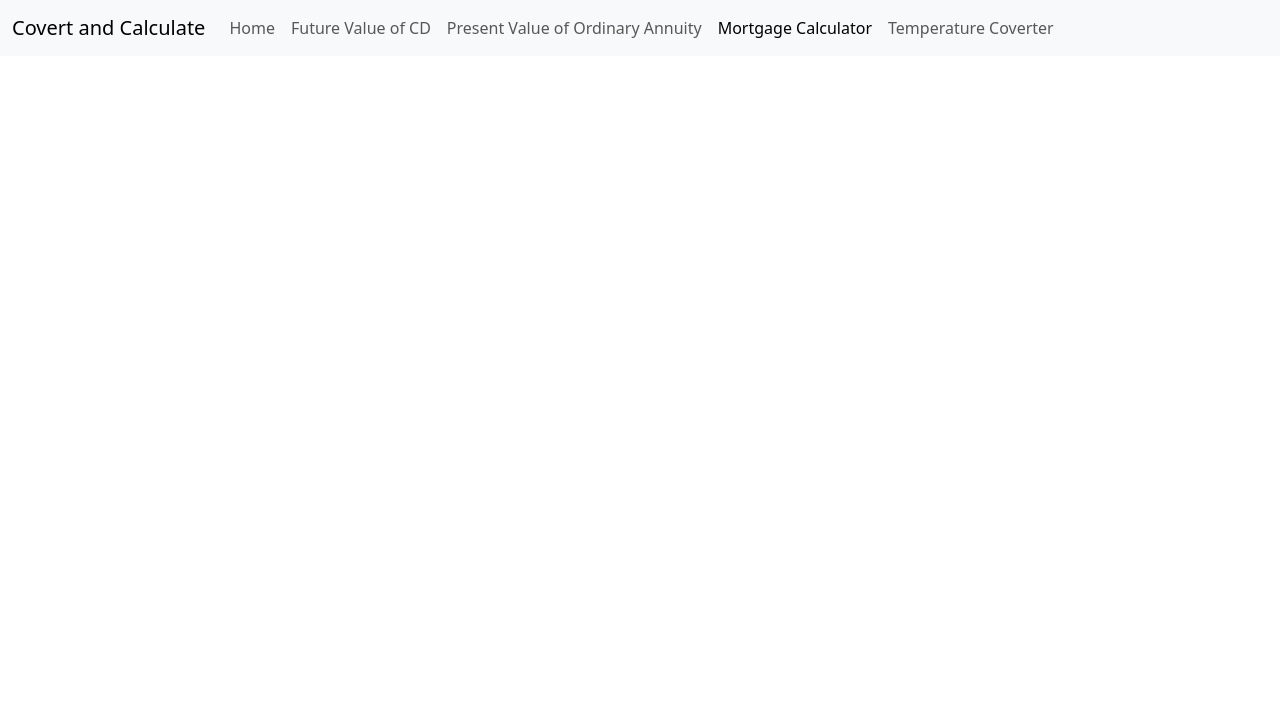
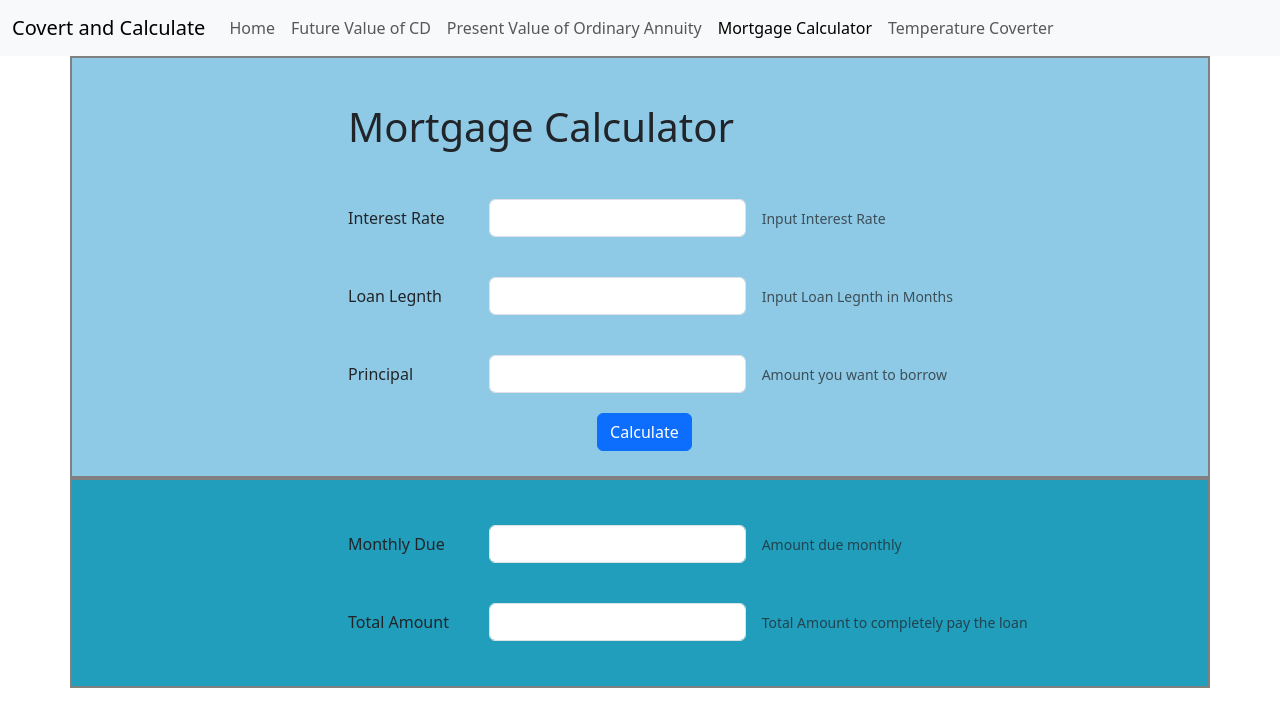
Before and after one commit to LeilaC1/Week3-project, a plain HTML site: page mortage.html in a window 1280 px wide. Drawn offline with nearby package versions, Linux system fonts and the light colour scheme.

Commit message:
did mmortage but output isn't displaying

```diff
--- a/mortage.html
+++ b/mortage.html
@@ -45,3 +45,115 @@
 
 
     </header>
+    <main>
+    <section class="container" style= "padding-left: 20%; " id="cal">
+        <div class="row">
+            <div class="col">
+                <h1>Mortgage Calculator</h1>
+            </div>
+        </div>
+        <div class="row g-3 align-items-center">
+            <div class="col-sm-2">
+              <label for="inputInterest" class="col-form-label">Interest Rate</label>
+            </div>
+            <div class="col-auto">
+              <input type="number" id="inputInterest" class="form-control" aria-describedby="inputInterestHelp">
+            </div>
+            <div class="col-auto">
+              <span id="inputInterestHelp" class="form-text">
+                Input Interest Rate
+              </span>
+            </div>
+          </div>
+          <div class="row g-3 align-items-center">
+            <div class="col-sm-2">
+              <label for="inputLoan" class="col-form-label">Loan Legnth</label>
+            </div>
+            <div class="col-auto">
+              <input type="number" id="inputLoan" class="form-control" aria-describedby="inputLoanHelp">
+            </div>
+            <div class="col-auto">
+              <span id="inputLoanHelp" class="form-text">
+                Input Loan Legnth in Months
+              </span>
+            </div>
+          </div>
+          <div class="row g-3 align-items-center">
+            <div class="col-sm-2">
+              <label for="inputPrincipal" class="col-form-label">Principal</label>
+            </div>
+            <div class="col-auto">
+              <input type="number" id="inputPrincipal" class="form-control" aria-describedby="inputPrincipalHelp">
+            </div>
+            <div class="col-auto">
+              <span id="inputPrincipalHelp" class="form-text">
+               Amount you want to borrow
+              </span>
+            </div>
+          </div>
+          <!--buttons-->
+          <div style="padding-left: 31%;">
+            <input class="btn btn-primary" id="calculateBtn" type="button" value="Calculate"/>
+            </div>
+    </section>
+
+
+          <!--output-->
+          <section>
+<div class="container" id="cal2" style= "padding-left: 20%;">
+    <div class="row g-3 align-items-center">
+        <div class="col-sm-2">
+          <label  for="answerField1" class="col-form-label">Monthly Due</label>
+        </div>
+        <div class="col-auto">
+          <input type="output1" id="answerField1" readonly class="form-control" aria-describedby="answerField1Help">
+        </div>
+        <div class="col-auto">
+          <span id="answerField1Help" class="form-text">
+         Amount due monthly
+          </span>
+        </div>
+      </div>
+      <div class="row g-3 align-items-center">
+        <div class="col-sm-2">
+          <label  for="answerField2" class="col-form-label">Total Amount </label>
+        </div>
+        <div class="col-auto">
+          <input type="output2" id="answerField2" class="form-control" aria-describedby="answerField2Help">
+        </div>
+        <div class="col-auto">
+          <span id="answerField2Help" class="form-text">
+            Total Amount to completely pay the loan
+          </span>
+        </div>
+      </div>
+
+
+    </div>
+</section>
+</div>
+
+
+
+    </main>
+
+
+    <script src="https://cdn.jsdelivr.net/npm/bootstrap@5.3.2/dist/js/bootstrap.bundle.min.js"
+        integrity="sha384-C6RzsynM9kWDrMNeT87bh95OGNyZPhcTNXj1NW7RuBCsyN/o0jlpcV8Qyq46cDfL"
+        crossorigin="anonymous"></script>
+    <script src="scripts/mortage.js"></script>
+
+
+
+
+
+
+</main>
+
+
+
+
+
+
+
+</body>
--- /dev/null
+++ b/scripts/mortage.js
@@ -0,0 +1,32 @@
+"use strict";
+
+window.onload = init;
+
+function init() {
+    const calculateBtn = document.getElementById("calculateBtn");
+    calculateBtn.onclick = onCalculateBtnClicked;
+}
+
+function onCalculateBtnClicked() {
+    const inputInterest = document.getElementById("inputInterest");
+    const inputLoan = document.getElementById("inputLoan");
+    const inputPrincipal = document.getElementById("inputPrincipal")
+    const answerField1 = document.getElementById("answerField1");
+    const answerField2 = document.getElementById("answerField2");
+
+    let interest = Number(inputInterest.value);
+    let loanLegnth = Number(inputLoan.value);
+    let principal = Number(inputPrincipal.value) ;
+
+
+    // calculation, formula - M=P*i/1-(1=i)^-l
+
+    let outputAnswerField1 = principal * ((interest) / 1 - (1 + interest) ** -loanLegnth);
+
+
+    let outputAnswerField2 = (answerField1 * loanLegnth) - principal;
+
+    answerField1.innerHTML = outputAnswerField1;
+    answerField2.innerHTML = outputAnswerField2;
+
+}
--- a/style.css
+++ b/style.css
@@ -4,7 +4,7 @@
 }
 
 .row {
-    color: white;
+;
 
     padding: 20px;
 
@@ -38,3 +38,13 @@
 .container {
     padding: 25px;
 }
+#cal {
+    border: solid gray 2px;
+    background-color: #8ecae6 ;
+}
+#calculateBtn {
+}
+#cal2 {
+    border: solid gray 2px;
+    background-color: #219ebc ;
+}
```
